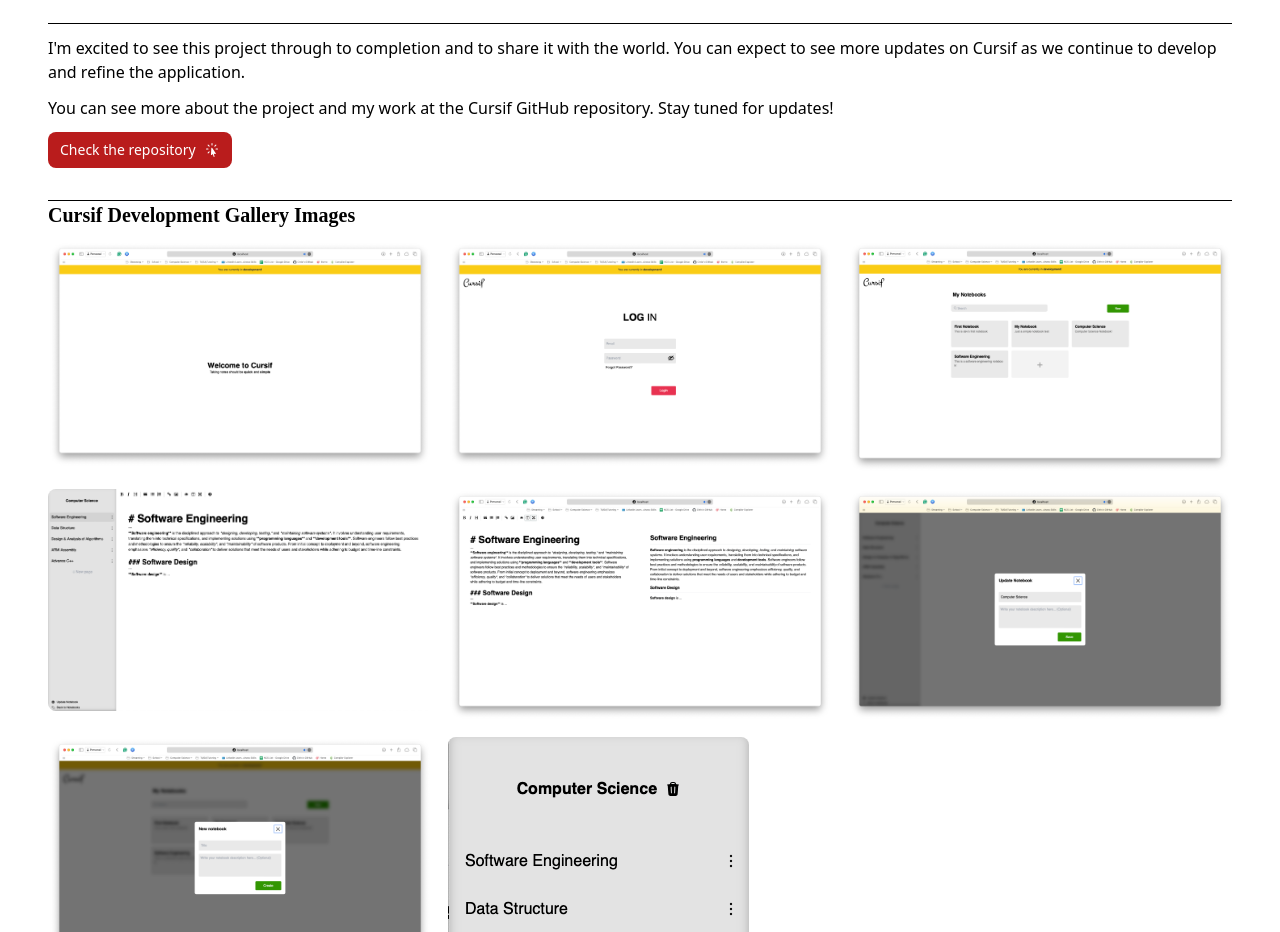
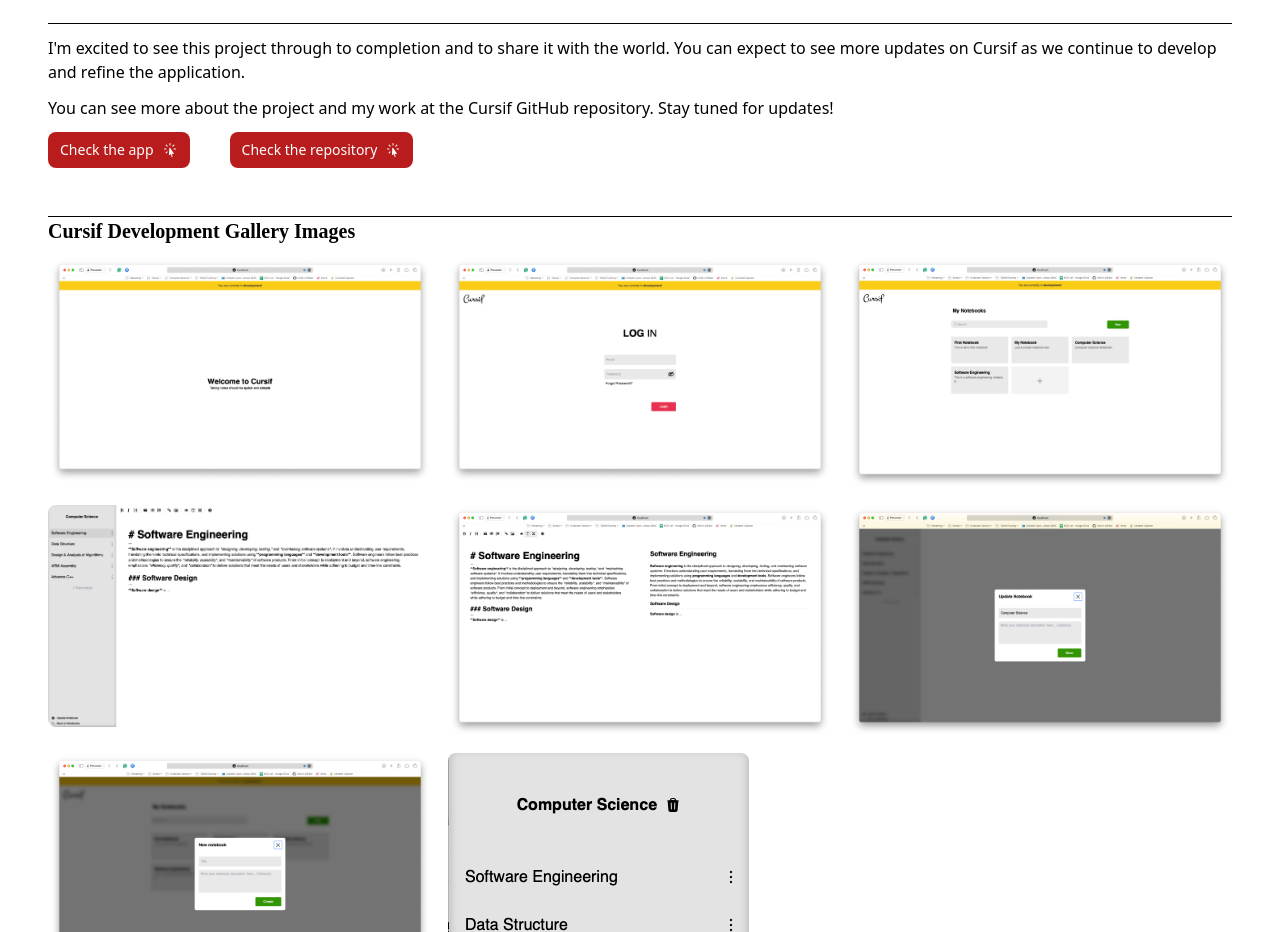
Before and after one commit to chrisdedman/website, a Next.js app: page /projects/cursif in a window 1280 px wide. Shown: the part 880-1812 px from the top of the page. Built offline with nearby package versions, Linux system fonts and the light colour scheme.

Commit message:
Refactor: Update project page with simplified project name and add app link

```diff
--- a/src/app/projects/cursif/page.tsx
+++ b/src/app/projects/cursif/page.tsx
@@ -86,9 +86,17 @@
         You can see more about the project and my work at the <a href="https://github.com/Code-Society-Lab/cursif" target="_blank" rel="noreferrer noopener">Cursif</a> GitHub repository.
         Stay tuned for updates!
       </p>
-      <a href="https://github.com/Code-Society-Lab/cursif" target="_blank" rel="noreferrer noopener" className="inline-flex items-center px-3 py-2 text-sm font-medium text-center text-white bg-red-700 rounded-lg hover:bg-red-800 focus:ring-4 focus:outline-none focus:ring-red-300">
+
+      <div className="">
+        <a href="https://cursif.codesociety.xyz/" target="_blank" rel="noreferrer noopener" className="inline-flex items-center px-3 py-2 mr-10 mb-4 text-sm font-medium text-center text-white bg-red-700 rounded-lg hover:bg-red-800 focus:ring-4 focus:outline-none focus:ring-red-300">
+          Check the app  <CursorArrowRaysIcon className="w-4 h-4 ms-2" />
+        </a>
+
+        <a href="https://github.com/Code-Society-Lab/cursif" target="_blank" rel="noreferrer noopener" className="inline-flex items-center px-3 py-2 text-sm font-medium text-center text-white bg-red-700 rounded-lg hover:bg-red-800 focus:ring-4 focus:outline-none focus:ring-red-300">
         Check the repository <CursorArrowRaysIcon className="w-4 h-4 ms-2" />
       </a>
+      </div>
+
 
       <hr className="h-px my-8 mb-0 bg-black border-0 separator" />
 
```
